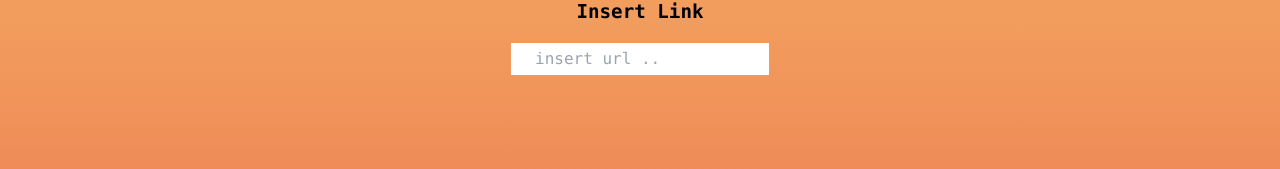
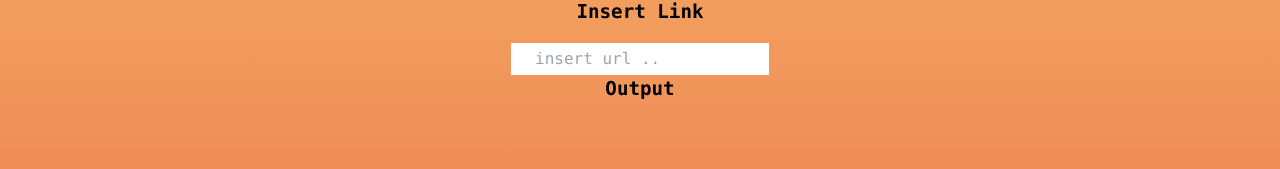
Before and after one commit to simplysabir/article-summarizer, a Next.js app: page / in a window 1280 px wide. Shown: the part 463-632 px from the top of the page. Built offline with nearby package versions, Linux system fonts and the light colour scheme.

Commit message:
fix : updated

```diff
--- a/app/components/InsertLink.jsx
+++ b/app/components/InsertLink.jsx
@@ -12,6 +12,12 @@ const InsertLink = () => {
         <div className='font-mono'>
             <input type="text" name="url" id="url" placeholder='insert url ..' className='px-6 py-1' />
         </div>
+        <div className='font-mono'>
+            <h1 className='insert-heading font-mono'>Output</h1>
+            <p>
+
+            </p>
+        </div>
     </section>
   )
 }
--- a/app/layout.jsx
+++ b/app/layout.jsx
@@ -4,8 +4,8 @@ import { Inter } from 'next/font/google'
 const inter = Inter({ subsets: ['latin'] })
 
 export const metadata = {
-  title: 'Create Next App',
-  description: 'Generated by create next app',
+  title: 'Byte Wise',
+  description: 'Convert Artciles into Byte Sized Concise Info',
 }
 
 export default function RootLayout({ children }) {
```
